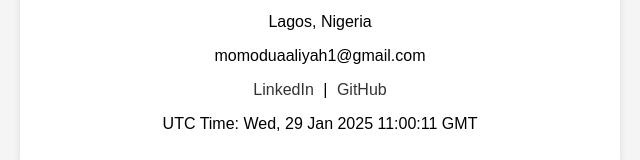
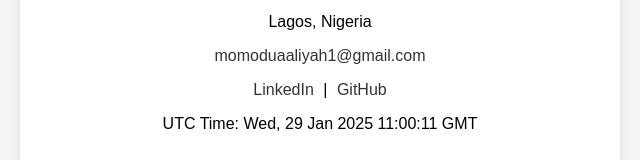
Before and after one commit to aaliyahwithadoublea/ProfileCard, a plain HTML site: page index.html in a window 1280 px wide. Shown: the part 1129-1289 px from the top of the page, 320-960 px from the left. Drawn offline with Linux system fonts and the light colour scheme.

Commit message:
minor corrections

```diff
--- a/index.html
+++ b/index.html
@@ -13,7 +13,9 @@
         <h4 data-testid="jobTitle">Frontend Developer</h4>
         <p data-testid="shortBio" class="about-me">I am a passionate frontend developer who thrives on creating clean, user-friendly designs and responsive web applications. With a keen eye for detail and a strong foundation in HTML, CSS, and JavaScript, I focus on crafting seamless digital experiences across all devices. Whether working with modern frameworks like React or building custom solutions from scratch, I’m always eager to learn new technologies and improve my skills to deliver top-notch solutions that meet both user and business needs.</p>
         <p data-testid="currentLocation">Lagos, Nigeria</p>
-        <p data-testid="emailAddress">momoduaaliyah1@gmail.com</p>
+        <p data-testid="emailAddress">
+            <a href="mailto:momoduaaliyah1@gmail.com">momoduaaliyah1@gmail.com</a>
+        </p>
         <div class="social-links" data-testid="socialLinks">
             <a href="linkedin.com/in/aaliyahmomodu">LinkedIn</a> | <a href="https://github.com/aaliyahwithadoublea">GitHub</a>
         </div>
--- a/styles.css
+++ b/styles.css
@@ -39,13 +39,15 @@ p {
     font-size: 1rem;
 }
 
-.social-links a {
+.social-links a,
+p[data-testid="emailAddress"] a {
     text-decoration: none;
     color: #333;
     margin: 0 5px;
 }
 
-.social-links a:hover {
+.social-links a:hover,
+p[data-testid="emailAddress"] a:hover {
     text-decoration: underline;
 }
 
```
